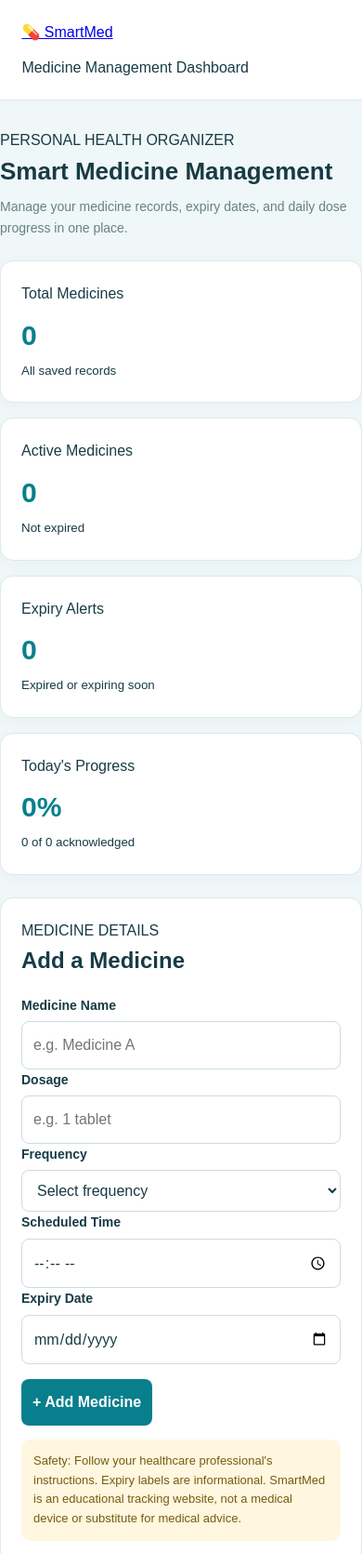
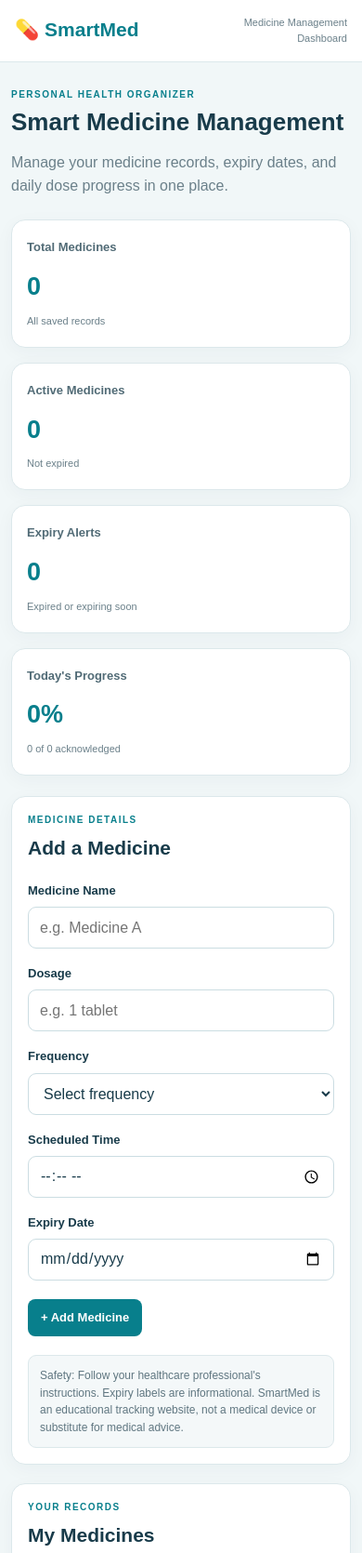
Before and after one commit to 3126-Nantthini/smart-medicine-management, a plain HTML site: page index.html in a window 390 px wide. Shown: the top 1670 px of the page at 93% size. Drawn offline with Linux system fonts and the light colour scheme.

Commit message:
Update style.css

```diff
--- a/style.css
+++ b/style.css
@@ -1,294 +1,449 @@
+
+:root {
+  --teal: #087f8c;
+  --teal-dark: #066874;
+  --ink: #183b4a;
+  --muted: #6b808a;
+  --bg: #f1f7f8;
+  --line: #dce8eb;
+  --white: #ffffff;
+  --green: #16794d;
+  --green-bg: #e8f7ef;
+  --amber: #936000;
+  --amber-bg: #fff5d9;
+  --red: #b42318;
+  --red-bg: #fff0ee;
+}
 
 * {
   box-sizing: border-box;
-  margin: 0;
-  padding: 0;
-}
-
-:root {
-  --primary: #087f8c;
-  --dark: #183b45;
-  --background: #f0f7f8;
-  --white: #ffffff;
-  --muted: #678087;
-  --border: #dce9eb;
-  --success: #21865b;
-  --danger: #c0392b;
 }
 
 body {
-  font-family: Arial, sans-serif;
-  background: var(--background);
-  color: var(--dark);
-  line-height: 1.6;
+  margin: 0;
+  background: var(--bg);
+  color: var(--ink);
+  font-family: Arial, Helvetica, sans-serif;
+  line-height: 1.55;
 }
 
-header {
-  background: var(--white);
-  border-bottom: 1px solid var(--border);
-  padding: 22px 6%;
-  display: flex;
-  justify-content: space-between;
-  align-items: center;
-  flex-wrap: wrap;
-  gap: 12px;
+button,
+input,
+select {
+  font: inherit;
 }
 
-.logo {
-  color: var(--primary);
-  font-size: 24px;
-  font-weight: bold;
+button {
+  cursor: pointer;
 }
 
-main {
-  width: min(1100px, 92%);
-  margin: 30px auto;
+.topbar {
+  display: flex;
+  align-items: center;
+  justify-content: space-between;
+  gap: 16px;
+  padding: 20px 6%;
+  background: var(--white);
+  border-bottom: 1px solid var(--line);
+}
+
+.brand {
+  color: var(--teal);
+  font-size: 25px;
+  font-weight: 800;
+  text-decoration: none;
+}
+
+.topbar-label {
+  color: var(--muted);
+  font-size: 13px;
+}
+
+.container {
+  width: min(1120px, calc(100% - 36px));
+  margin: 0 auto;
 }
 
 .welcome {
-  margin-bottom: 24px;
+  padding: 38px 0 24px;
 }
 
-.welcome h1 {
-  font-size: 32px;
-  margin-bottom: 6px;
+.eyebrow {
+  margin: 0 0 6px;
+  color: var(--teal);
+  font-size: 10px;
+  font-weight: 800;
+  letter-spacing: 1.5px;
+}
+
+h1 {
+  margin: 0 0 10px;
+  font-size: clamp(26px, 4vw, 36px);
+  line-height: 1.2;
+}
+
+h2 {
+  margin: 0;
+  font-size: 21px;
 }
 
 .muted {
   color: var(--muted);
-  font-size: 14px;
+}
+
+.welcome .muted {
+  margin-bottom: 0;
 }
 
 .stats {
   display: grid;
-  grid-template-columns: repeat(3, 1fr);
+  grid-template-columns: repeat(4, minmax(0, 1fr));
   gap: 16px;
-  margin: 24px 0;
+  margin-bottom: 22px;
 }
 
 .stat-card,
 .panel {
+  min-width: 0;
   background: var(--white);
-  border: 1px solid var(--border);
-  border-radius: 14px;
-  padding: 22px;
-  box-shadow: 0 4px 16px #183b4508;
+  border: 1px solid var(--line);
+  border-radius: 15px;
+  box-shadow: 0 5px 20px rgba(24, 59, 74, 0.04);
+}
+
+.stat-card {
+  padding: 20px;
+}
+
+.stat-card > span {
+  font-size: 13px;
+  font-weight: 700;
+  color: #516b76;
 }
 
 .stat-card h2 {
-  color: var(--primary);
+  margin: 10px 0 2px;
+  color: var(--teal);
   font-size: 30px;
-  margin-top: 8px;
+}
+
+.stat-card small {
+  color: var(--muted);
+  font-size: 11px;
 }
 
 .panel {
-  margin-bottom: 22px;
+  padding: 24px;
+  margin-bottom: 20px;
 }
 
-.panel h2 {
-  margin-bottom: 18px;
+.panel-heading {
+  margin-bottom: 20px;
 }
 
-form {
+.form-grid {
   display: grid;
   grid-template-columns: repeat(2, minmax(0, 1fr));
-  gap: 16px;
+  gap: 17px;
 }
 
 .field {
   display: flex;
   flex-direction: column;
-  gap: 6px;
+  gap: 7px;
+  min-width: 0;
 }
 
-label {
-  font-size: 14px;
-  font-weight: bold;
+.field label {
+  font-size: 13px;
+  font-weight: 700;
 }
 
-input,
-select,
-button {
-  font: inherit;
-  border-radius: 8px;
-  padding: 12px;
+.field input,
+.field select,
+.toolbar input,
+.toolbar select {
+  width: 100%;
+  min-width: 0;
+  height: 45px;
+  padding: 0 12px;
+  color: var(--ink);
+  background: white;
+  border: 1px solid #cbdde2;
+  border-radius: 9px;
 }
 
-input,
-select {
-  width: 100%;
-  border: 1px solid #cbdde0;
-  background: white;
-  color: var(--dark);
+.field input:focus,
+.field select:focus,
+.toolbar input:focus,
+.toolbar select:focus {
+  outline: 2px solid #b8e4e7;
+  border-color: var(--teal);
 }
 
-input:focus,
-select:focus {
-  outline: 2px solid #8ad0d6;
+.form-actions {
+  display: flex;
+  gap: 10px;
+  flex-wrap: wrap;
+  margin-top: 20px;
 }
 
-button {
-  border: none;
-  cursor: pointer;
-  font-weight: bold;
+.primary-btn,
+.secondary-btn,
+.danger-btn {
+  border: 0;
+  border-radius: 8px;
+  padding: 10px 14px;
+  font-size: 13px;
+  font-weight: 700;
 }
 
 .primary-btn {
-  background: var(--primary);
   color: white;
+  background: var(--teal);
+}
+
+.primary-btn:hover {
+  background: var(--teal-dark);
 }
 
 .secondary-btn {
-  background: #e8f2f3;
-  color: var(--dark);
+  color: var(--ink);
+  background: #eaf1f3;
 }
 
 .danger-btn {
-  background: #fff0ee;
-  color: var(--danger);
+  color: var(--red);
+  background: var(--red-bg);
 }
 
-.full {
-  grid-column: 1 / -1;
+.notice {
+  margin: 20px 0 0;
+  padding: 12px;
+  color: #5f7680;
+  background: #f4f8f9;
+  border: 1px solid var(--line);
+  border-radius: 9px;
+  font-size: 12px;
 }
 
-.medicine-list {
+.toolbar {
+  display: grid;
+  grid-template-columns: minmax(0, 1fr) 180px;
+  gap: 12px;
+  margin-bottom: 16px;
+}
+
+.medicine-list,
+.dose-list {
   display: grid;
   grid-template-columns: repeat(2, minmax(0, 1fr));
-  gap: 14px;
+  gap: 13px;
 }
 
-.medicine-card {
-  background: #fcfefe;
-  border: 1px solid var(--border);
+.medicine-card,
+.dose-card {
+  min-width: 0;
+  padding: 16px;
+  border: 1px solid var(--line);
   border-radius: 12px;
-  padding: 17px;
+  background: white;
+}
+
+.medicine-card-top {
+  display: flex;
+  align-items: flex-start;
+  justify-content: space-between;
+  gap: 10px;
+}
+
+.medicine-card h3 {
+  margin: 0 0 5px;
+  overflow-wrap: anywhere;
+  font-size: 16px;
+}
+
+.medicine-meta {
+  margin: 0 0 10px;
+  color: var(--muted);
+  font-size: 12px;
   overflow-wrap: anywhere;
 }
 
-.medicine-card h3 {
-  margin-bottom: 8px;
+.status {
+  display: inline-block;
+  padding: 4px 8px;
+  border-radius: 30px;
+  font-size: 10px;
+  font-weight: 800;
+  white-space: nowrap;
 }
 
-.medicine-card p {
-  margin: 5px 0;
+.status.active {
+  color: var(--green);
+  background: var(--green-bg);
 }
 
-.status {
-  color: var(--success);
-  font-weight: bold;
+.status.soon {
+  color: var(--amber);
+  background: var(--amber-bg);
 }
 
-.warning {
-  color: var(--danger);
-  font-weight: bold;
+.status.expired {
+  color: var(--red);
+  background: var(--red-bg);
+}
+
+.card-bottom {
+  display: flex;
+  align-items: center;
+  justify-content: space-between;
+  flex-wrap: wrap;
+  gap: 10px;
+  padding-top: 12px;
+  margin-top: 12px;
+  border-top: 1px solid #edf2f4;
+}
+
+.expiry-label {
+  color: var(--muted);
+  font-size: 11px;
 }
 
 .actions {
   display: flex;
-  gap: 8px;
   flex-wrap: wrap;
-  margin-top: 12px;
+  gap: 7px;
+}
+
+.small-btn {
+  padding: 7px 10px;
+  color: var(--teal-dark);
+  background: #eaf5f6;
+  border: 0;
+  border-radius: 7px;
+  font-size: 12px;
+  font-weight: 700;
 }
 
 .empty-state {
+  grid-column: 1 / -1;
+  padding: 26px 14px;
+  text-align: center;
   color: var(--muted);
-  padding: 18px 0;
+  border: 1px dashed #cbdde2;
+  border-radius: 10px;
+  font-size: 13px;
 }
 
-.notice {
-  background: #fff7df;
-  color: #785b12;
-  border-radius: 9px;
-  padding: 13px;
-  font-size: 13px;
-  margin-top: 15px;
+.empty-state strong {
+  display: block;
+  margin-bottom: 4px;
+  color: var(--ink);
+}
+
+.dose-card {
+  display: flex;
+  align-items: center;
+  justify-content: space-between;
+  gap: 12px;
+}
+
+.dose-info {
+  min-width: 0;
+}
+
+.dose-info strong {
+  display: block;
+  overflow-wrap: anywhere;
+}
+
+.dose-info span {
+  color: var(--muted);
+  font-size: 12px;
+}
+
+.taken-label {
+  padding: 7px 9px;
+  color: var(--green);
+  background: var(--green-bg);
+  border-radius: 7px;
+  font-size: 11px;
+  font-weight: 800;
+  white-space: nowrap;
 }
 
 footer {
-  text-align: center;
+  display: flex;
+  justify-content: space-between;
+  flex-wrap: wrap;
+  gap: 10px;
+  padding: 10px 0 28px;
   color: var(--muted);
-  padding: 24px 10px;
+  font-size: 11px;
 }
 
-@media (max-width: 650px) {
+[hidden] {
+  display: none !important;
+}
+
+@media (max-width: 850px) {
+  .stats {
+    grid-template-columns: repeat(2, minmax(0, 1fr));
+  }
+}
+
+@media (max-width: 600px) {
+  .topbar {
+    padding: 16px;
+    align-items: flex-start;
+  }
+
+  .brand {
+    font-size: 21px;
+  }
+
+  .topbar-label {
+    max-width: 130px;
+    text-align: right;
+    font-size: 11px;
+  }
+
+  .container {
+    width: calc(100% - 24px);
+  }
+
+  .welcome {
+    padding-top: 27px;
+  }
+
   .stats,
-  form,
-  .medicine-list {
+  .form-grid,
+  .medicine-list,
+  .dose-list,
+  .toolbar {
     grid-template-columns: 1fr;
   }
 
-  .full {
-    grid-column: auto;
+  .stat-card {
+    padding: 16px;
   }
 
-  .welcome h1 {
-    font-size: 26px;
+  .stat-card h2 {
+    font-size: 27px;
+  }
+
+  .panel {
+    padding: 17px;
+  }
+
+  .dose-card {
+    align-items: flex-start;
+    flex-wrap: wrap;
+  }
+
+  .card-bottom {
+    align-items: flex-start;
+    flex-direction: column;
   }
 }
-
-/* Responsive layout improvements */
-* {
-  box-sizing: border-box;
-}
-
-html,
-body {
-  margin: 0;
-  width: 100%;
-  max-width: 100%;
-}
-
-img,
-input,
-select,
-button {
-  max-width: 100%;
-}
-
-main {
-  width: 100%;
-  min-width: 0;
-}
-
-.stats {
-  display: grid;
-  grid-template-columns: repeat(3, minmax(0, 1fr));
-  gap: 16px;
-}
-
-.stat-card,
-.panel {
-  min-width: 0;
-}
-
-form {
-  width: 100%;
-}
-
-.field input,
-.field select {
-  width: 100%;
-  min-width: 0;
-}
-
-@media (max-width: 768px) {
-  .stats {
-    grid-template-columns: 1fr;
-  }
-
-  form {
-    grid-template-columns: 1fr;
-  }
-
-  .field,
-  .field.full {
-    grid-column: 1 / -1;
-    min-width: 0;
-  }
-
-  header {
-    flex-wrap: wrap;
-    gap: 12px;
-  }
-}
```
